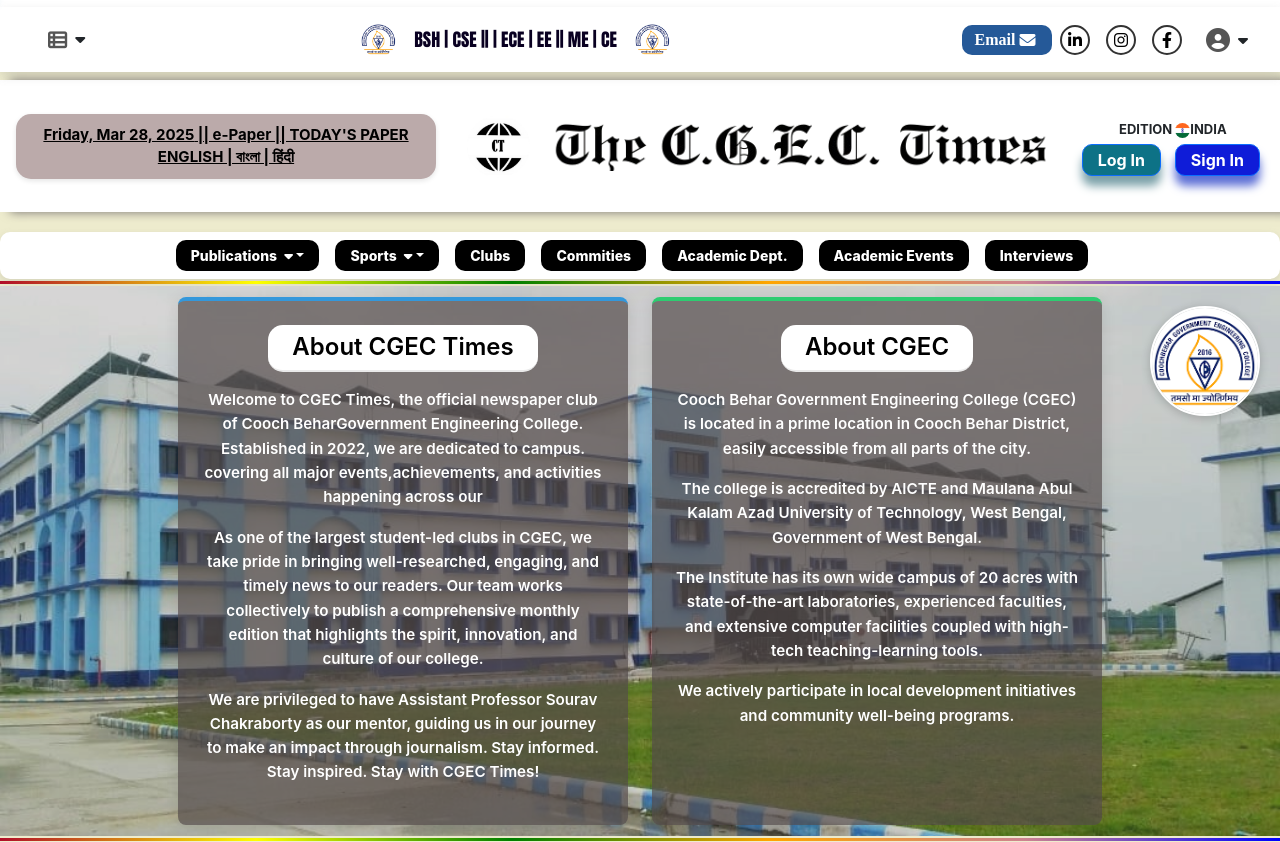
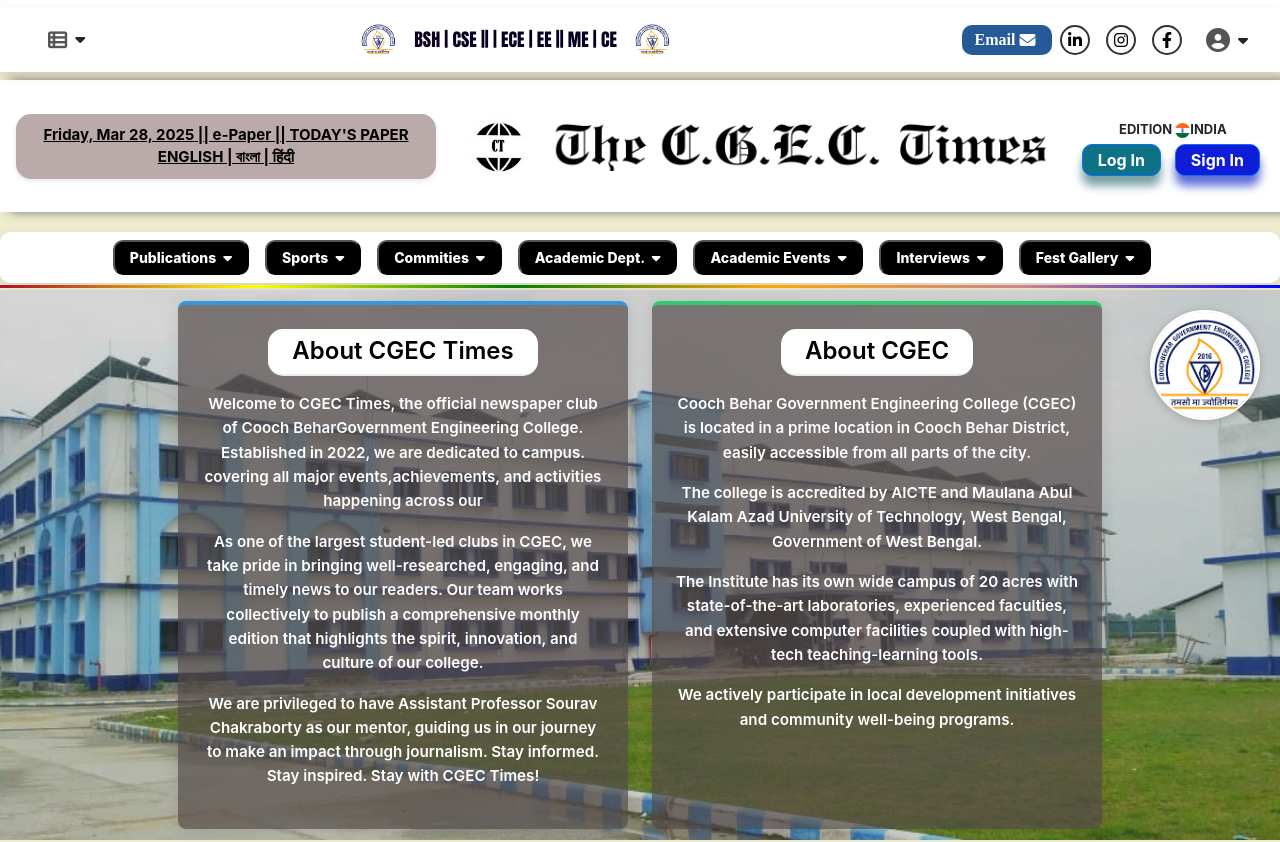
Before and after one commit to satya-dr/C.TIMES, a React (Create React App) app in the folder ct/: page / in a window 1280 px wide. Shown: the top 842 px of the page. Built offline with nearby package versions, Linux system fonts and the light colour scheme; a web font is replaced by a local one.

Commit message:
Change in button

```diff
--- a/ct/src/components/NavBar.js
+++ b/ct/src/components/NavBar.js
@@ -12,9 +12,14 @@
 const NavBar = () => {
   const [showUserDropdown, setShowUserDropdown] = useState(false);
   const [showMenuDropdown, setshowMenuDropdown] = useState(false);
-  const [showPublicationsDropdown, setShowPublicationsDropdown] =
+  const [showPublicationsDropdown, setshowPublicationsDropdown] =
     useState(false);
   const [showSportsDropdown, setshowSportsDropdown] = useState(false);
+  const [showClubDropdown, setshowClubDropdown] = useState(false);
+  const [showAcaDeptDropdown, setshowAcaDeptDropdown] = useState(false);
+  const [showAcaEventDropdown, setshowAcaEventDropdown] = useState(false);
+  const [showInterviewsDropdown, setshowInterviewsDropdown] = useState(false);
+  const [showFestGalDropdown, setshowFestGalDropdown] = useState(false);
 
   const getCurrentDate = () => {
     const options = {
@@ -32,9 +37,11 @@
       <div className="fixed-top bg-white">
         <nav className="navbar navbar-expand-lg navbar-light">
           <div className="head container-fluid">
-            <div className="menu-dropdown-container ms-3"onMouseEnter={() => setshowMenuDropdown(true)}
-            onMouseLeave={() => setshowMenuDropdown(false)} >
-
+            <div
+              className="menu-dropdown-container ms-3"
+              onMouseEnter={() => setshowMenuDropdown(true)}
+              onMouseLeave={() => setshowMenuDropdown(false)}
+            >
               <div
                 className="user-menu d-flex align-items-center"
                 onClick={() => setshowMenuDropdown(!showMenuDropdown)}
@@ -101,7 +108,6 @@
               </a>
 
               <div className="user-dropdown-container ms-3">
-
                 <div
                   className="user-menu d-flex align-items-center"
                   onClick={() => setShowUserDropdown(!showUserDropdown)}
@@ -159,10 +165,14 @@
                 </div>
                 <div className="logSign">
                   <button className="btn logIn btn-primary">
-                    <a href="https://satya-dr.github.io/CGEC-TIMES/mainWeb/login_page/index.html">Log In</a>
+                    <a href="https://satya-dr.github.io/CGEC-TIMES/mainWeb/login_page/index.html">
+                      Log In
+                    </a>
                   </button>
                   <button className="btn signIn btn-primary mx-1">
-                    <a href="https://satya-dr.github.io/CGEC-TIMES/mainWeb/login_page/signUp/Singup.html">Sign In</a>
+                    <a href="https://satya-dr.github.io/CGEC-TIMES/mainWeb/login_page/signUp/Singup.html">
+                      Sign In
+                    </a>
                   </button>
                 </div>
               </div>
@@ -176,15 +186,17 @@
           <div className="col-md-12">
             <div className="d-flex flex-wrap justify-content-center align-items-center">
 
+
+
               <div
                 className="position-relative d-inline-block me-3"
-                onMouseEnter={() => setShowPublicationsDropdown(true)}
-                onMouseLeave={() => setShowPublicationsDropdown(false)}
+                onMouseEnter={() => setshowPublicationsDropdown(true)}
+                onMouseLeave={() => setshowPublicationsDropdown(false)}
               >
                 <button
-                  className="publication-item dropdown-toggle"
+                  className="publication-item"
                   onClick={() =>
-                    setShowPublicationsDropdown(!showPublicationsDropdown)
+                    setshowPublicationsDropdown(!showPublicationsDropdown)
                   }
                 >
                   Publications{" "}
@@ -214,13 +226,16 @@
                 )}
               </div>
 
+
+
+
               <div
                 className="position-relative d-inline-block me-3"
                 onMouseEnter={() => setshowSportsDropdown(true)}
                 onMouseLeave={() => setshowSportsDropdown(false)}
               >
                 <button
-                  className="publication-item dropdown-toggle"
+                  className="publication-item"
                   onClick={() => setshowSportsDropdown(!showSportsDropdown)}
                 >
                   Sports{" "}
@@ -249,19 +264,185 @@
                 )}
               </div>
 
-              <Link to="/" className="publication-item me-3">
-                Clubs
+
+
+
+              <div
+                className="position-relative d-inline-block me-3"
+                onMouseEnter={() => setshowClubDropdown(true)}
+                onMouseLeave={() => setshowClubDropdown(false)}
+              >
+                <button
+                  className="publication-item"
+                  onClick={() => setshowClubDropdown(!showClubDropdown)}
+                >
+                  Commities{" "}
+                  <i
+                    className={`fas fa-caret-down ms-1 ${
+                      showClubDropdown ? "fa-rotate-180" : ""
+                    }`}
+                  ></i>
+                </button>
+
+                {showClubDropdown && (
+                  <div className="publications-dropdown-menu">
+                    <Link to="/magazine" className="dropdown-item">
+                      <i class="fas fa-hands-helping me-2"></i>Anti Raging
                     </Link>
-              <Link to="/" className="publication-item me-3">
-                Commities
+                    <Link to="/magazine" className="dropdown-item">
+                    <i class="fas fa-exclamation-triangle icon me-2"></i> Internal Grievance Committe
                     </Link>
-              <Link to="/" className="publication-item me-3">
-                Academic Dept.
+                    <Link to="/magazine" className="dropdown-item">
+                      <i class="fas fa-tasks icon me-2"></i>Internal Quality Assurance Committee
                     </Link>
-              <Link to="/" className="publication-item me-3">
-                Academic Events
+
+                  </div>
+                )}
+              </div>
+
+
+
+
+              <div
+                className="position-relative d-inline-block me-3"
+                onMouseEnter={() => setshowAcaDeptDropdown(true)}
+                onMouseLeave={() => setshowAcaDeptDropdown(false)}
+              >
+                <button
+                  className="publication-item"
+                  onClick={() => setshowAcaDeptDropdown(!showAcaDeptDropdown)}
+                >
+                  Academic Dept.{" "}
+                  <i
+                    className={`fas fa-caret-down ms-1 ${
+                      showAcaDeptDropdown ? "fa-rotate-180" : ""
+                    }`}
+                  ></i>
+                </button>
+
+                {showAcaDeptDropdown && (
+                  <div className="publications-dropdown-menu">
+                    <Link to="/magazine" className="dropdown-item">
+                    <i class="fas fa-atom me-2"></i>Basic Science and Humanities
                     </Link>
-              <Link to="/" className="publication-item me-3">Interviews</Link>
+                    <Link to="/newsletter" className="dropdown-item">
+                    <i class="fas fa-desktop me-2"></i>Computer Science Engineering
+                    </Link>
+                    <Link to="/annual-report" className="dropdown-item">
+                    <i class="fas fa-microchip me-2"></i>Electronic And Communication Engineering
+                    </Link>
+                    <Link to="/research-papers" className="dropdown-item">
+                    <i class="fas fa-bolt me-2"></i> Electrical Engineering
+                    </Link>
+                    <Link to="/research-papers" className="dropdown-item">
+                    <i class="fas fa-cogs me-2"></i>Mechanical Engineering
+                    </Link>
+                    <Link to="/research-papers" className="dropdown-item">
+                    <i class="fas fa-ruler-combined me-2"></i>Civil Engineering
+                    </Link>
+                  </div>
+                )}
+              </div>
+
+
+
+              <div
+                className="position-relative d-inline-block me-3"
+                onMouseEnter={() => setshowAcaEventDropdown(true)}
+                onMouseLeave={() => setshowAcaEventDropdown(false)}
+              >
+                <button
+                  className="publication-item"
+                  onClick={() => setshowAcaEventDropdown(!showAcaEventDropdown)}
+                >
+                  Academic Events{" "}
+                  <i
+                    className={`fas fa-caret-down ms-1 ${
+                      showAcaEventDropdown ? "fa-rotate-180" : ""
+                    }`}
+                  ></i>
+                </button>
+
+                {showAcaEventDropdown && (
+                  <div className="publications-dropdown-menu">
+                    <Link to="/magazine" className="dropdown-item">
+                    <i class="fas fa-infinity me-2"></i> Tech Fest
+                    </Link>
+                    <Link to="/newsletter" className="dropdown-item">
+                      <i className="fas fa-question-circle me-2"></i>Tech Quiz
+                    </Link>
+                    <Link to="/annual-report" className="dropdown-item">
+                      <i className="fas fa-code me-2"></i>Code-A-Thon
+                    </Link>
+                    <Link to="/research-papers" className="dropdown-item">
+                      <i className="fas fa-sitemap me-2"></i>Dev-Draw2.0
+                    </Link>
+                  </div>
+                )}
+              </div>
+
+
+              <div
+                className="position-relative d-inline-block me-3"
+                onMouseEnter={() => setshowInterviewsDropdown(true)}
+                onMouseLeave={() => setshowInterviewsDropdown(false)}
+              >
+                <button
+                  className="publication-item"
+                  onClick={() => setshowInterviewsDropdown(!showInterviewsDropdown)}
+                >
+                  Interviews{" "}
+                  <i
+                    className={`fas fa-caret-down ms-1 ${
+                      showInterviewsDropdown ? "fa-rotate-180" : ""
+                    }`}
+                  ></i>
+                </button>
+
+                {showInterviewsDropdown && (
+                  <div className="publications-dropdown-menu">
+                    <Link to="/newsletter" className="dropdown-item">
+                    <i class="fas fa-wifi icon me-2"></i>Online
+                    </Link>
+                    <Link to="/magazine" className="dropdown-item">
+                    <i class="fas fa-globe me-2"></i>Offline
+                    </Link>
+
+                  </div>
+                )}
+              </div>
+
+
+              <div
+                className="position-relative d-inline-block me-3"
+                onMouseEnter={() => setshowFestGalDropdown(true)}
+                onMouseLeave={() => setshowFestGalDropdown(false)}
+              >
+                <button
+                  className="publication-item"
+                  onClick={() => setshowFestGalDropdown(!showFestGalDropdown)}
+                >
+                  Fest Gallery{" "}
+                  <i
+                    className={`fas fa-caret-down ms-1 ${
+                      showFestGalDropdown ? "fa-rotate-180" : ""
+                    }`}
+                  ></i>
+                </button>
+
+                {showFestGalDropdown && (
+                  <div className="publications-dropdown-menu">
+                    {/* <Link to="/newsletter" className="dropdown-item">
+                    <i class="fas fa-wifi icon me-2"></i>Online
+                    </Link> */}
+
+
+                  </div>
+                )}
+              </div>
+
+
+
             </div>
           </div>
         </div>
```
Lines whose indentation alone changed are shown as unchanged.
